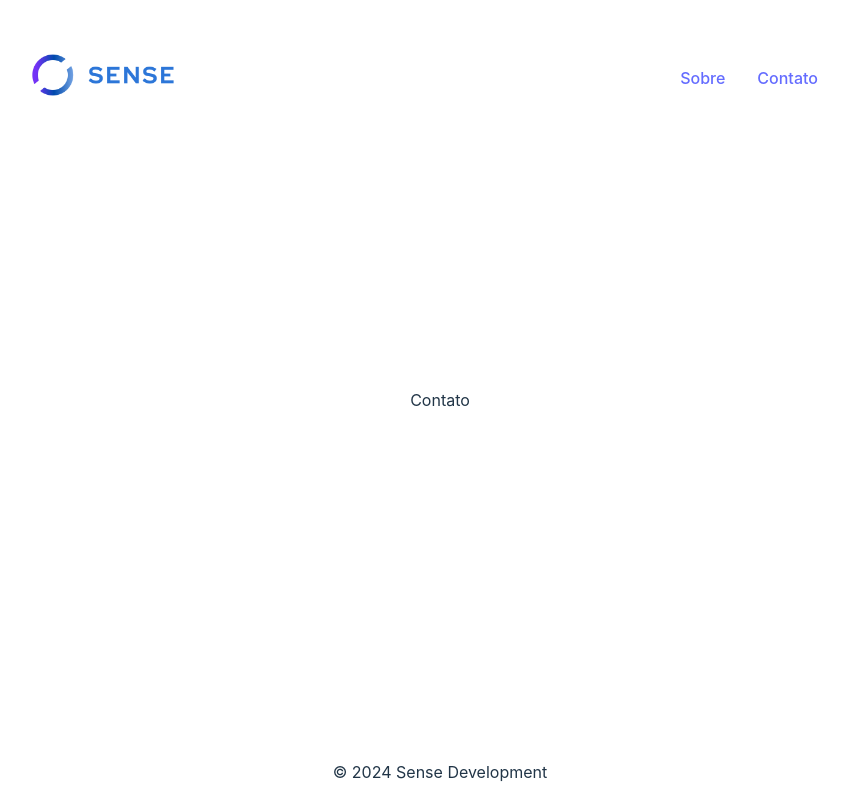
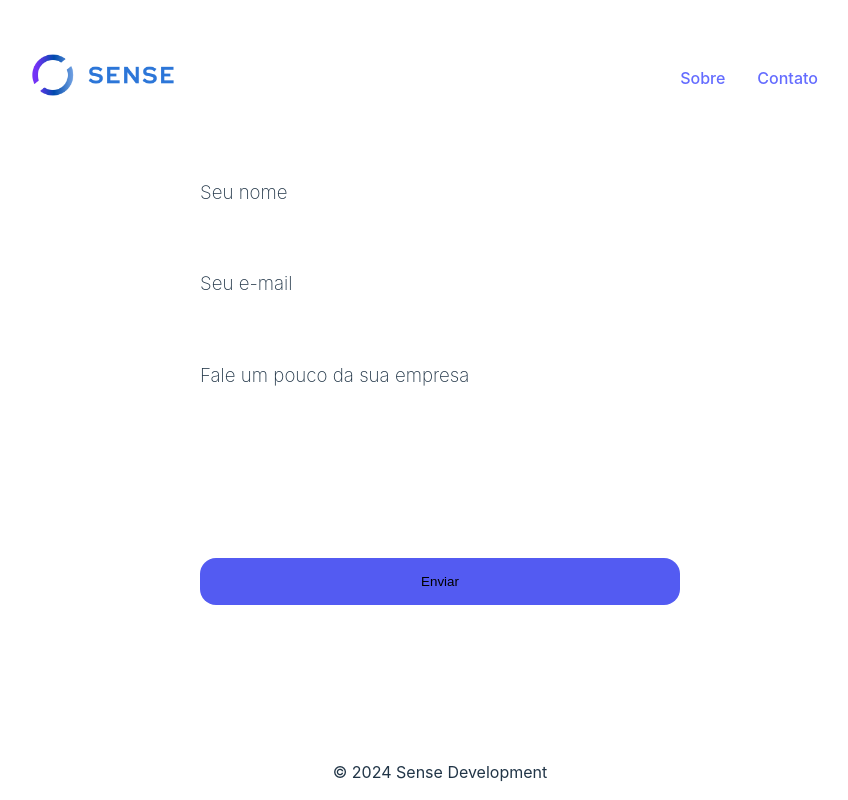
Before and after one commit to eduardodiasme/sense-landing-page, a React (Vite) app: page /contato in a window 1280 px wide. Shown: the whole page, without its empty margins (200-1048 px from the left). Built offline with nearby package versions, Linux system fonts and the light colour scheme.

Commit message:
'contato' page boxes added

```diff
--- a/src/App.css
+++ b/src/App.css
@@ -38,3 +38,33 @@ footer {
   width: 100%;
   margin-bottom: 1rem;
 }
+
+
+form {
+  display: flex;
+  flex-direction: column;
+  width: 480px;
+}
+
+form input {
+  padding: 1rem;
+  margin-bottom: 1rem;
+  border-radius: 1rem;
+  border-style: none;
+}
+
+form h3 {
+  text-align: left;
+  padding: 0;
+  margin: 0;
+  font-weight: 200;
+}
+
+.button {
+  background-color: #535BF2;
+}
+
+.comentario {
+  height: 120px;
+  line-height: ;
+}
--- a/src/routes/contato.jsx
+++ b/src/routes/contato.jsx
@@ -1,7 +1,17 @@
 export default function Contato() {
-    return (
-      <>
-          Contato
-      </>
-    );
-  }
+  return (
+    <>
+      <div>
+        <form>
+          <h3>Seu nome</h3>
+          <input type="text" placeholder=" " />
+          <h3> Seu e-mail</h3>
+          <input type="email" placeholder="" />
+          <h3>Fale um pouco da sua empresa</h3>
+          <input type="text" placeholder="" className="comentario" />
+          <input type="button" value="Enviar" className="button" />
+        </form>
+      </div>
+    </>
+  );
+}
```
